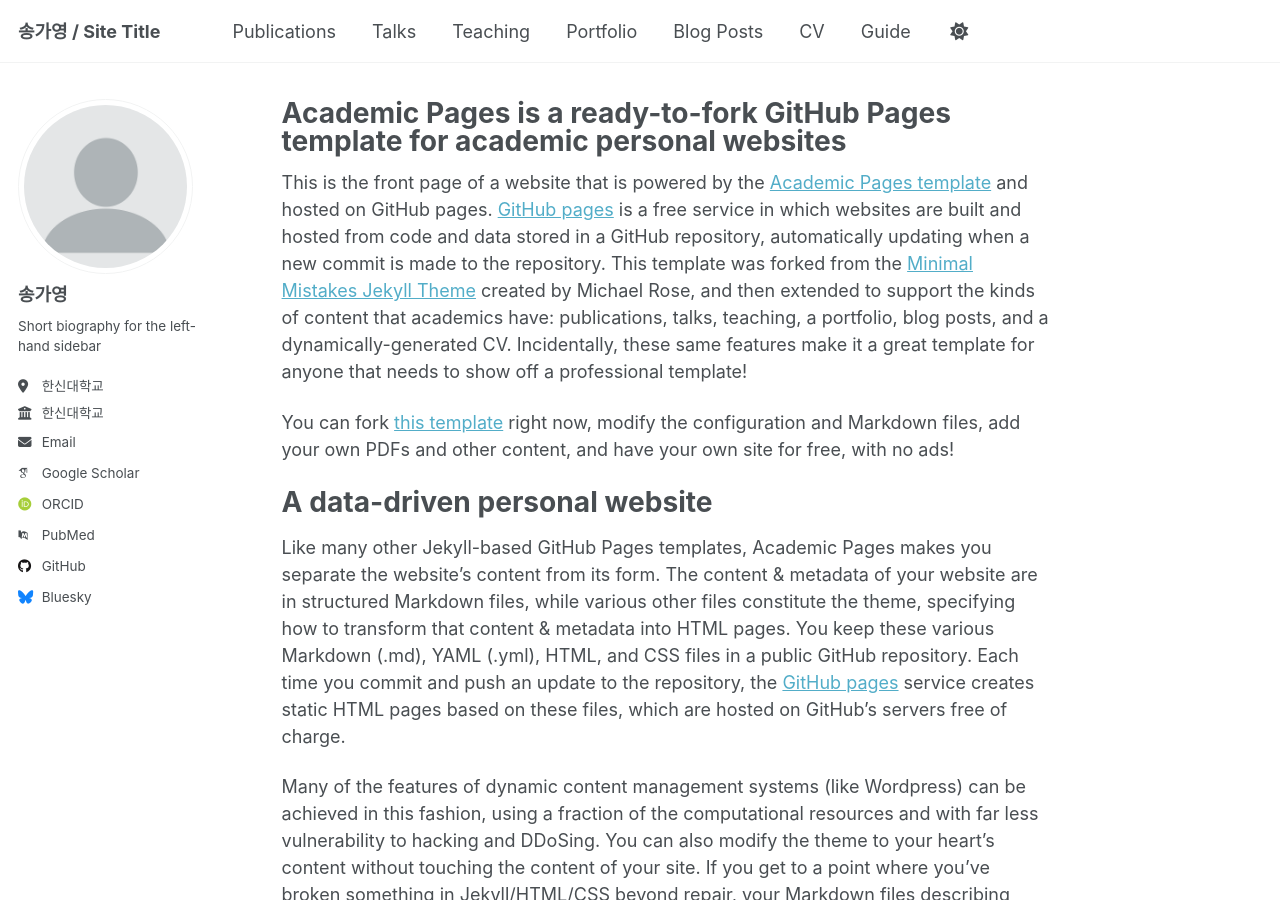
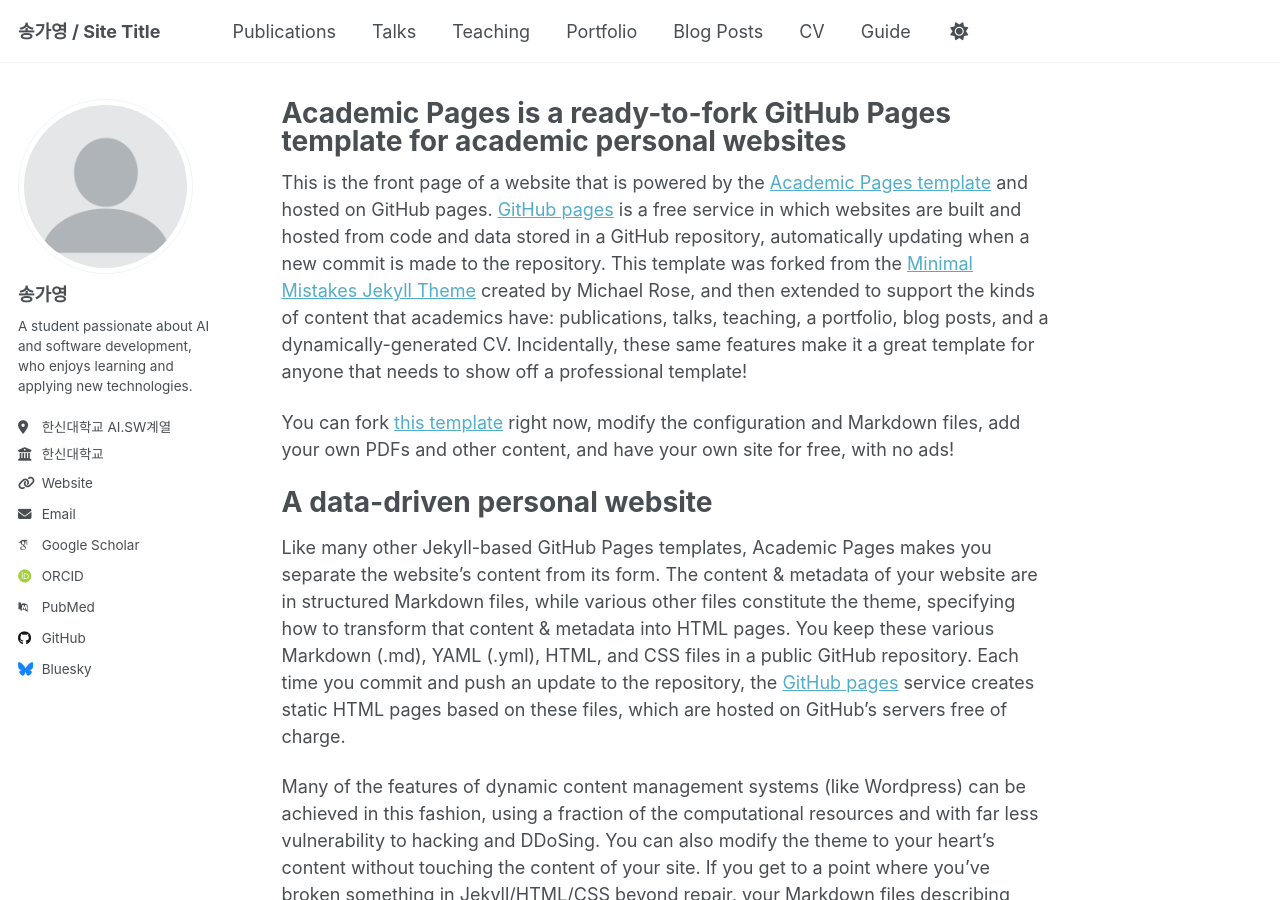
Before and after one commit to sgayoung129/sgayoung129.github.io, a Jekyll site: the page built from _pages/about.md, in a window 1280 px wide and 900 px high. Built offline with Jekyll 4.4.1, drawn with Linux system fonts in a browser that asks for light colours; some web fonts are replaced; a script that is not in the unit is left out.

Commit message:
업로드

```diff
--- a/_config.yml
+++ b/_config.yml
@@ -12,7 +12,7 @@ site_theme               : "default" # Currently available options are "default"
 title                    : "송가영 / Site Title"
 title_separator          : "-"
 name                     : &name "송가영"
-description              : &description "송가영's academic portfolio"   # Update this with a general description of your site, this is the default if not overridden by a page
+description              : &description "A student passionate about AI and software development, who enjoys learning and applying new technologies."   # Update this with a general description of your site, this is the default if not overridden by a page
 url                      : https://academicpages.github.io # The base hostname & protocol for your site e.g. "https://[your GitHub username].github.io",
                                                            # or if you already have some other page hosted on Github then use "https://[your GitHub username].github.io/[Your Repo Name]"
 baseurl                  : "" # the subpath of your site, e.g. "/blog"
@@ -26,11 +26,11 @@ author:
   avatar           : "profile.png"
   name             : "송가영"
   pronouns         : # example: "she/her"
-  bio              : "Short biography for the left-hand sidebar"
-  location         : "한신대학교"
+  bio              : "A student passionate about AI and software development, who enjoys learning and applying new technologies."
+  location         : "한신대학교 AI.SW계열"
   employer         : "한신대학교"
-  uri              : # URL
-  email            : "none@example.org"
+  uri              : "https://github.com/sgayoung129"
+  email            : "sgayoung129@gmail.com"
 
   # Academic websites
   academia         : # URL
@@ -48,7 +48,7 @@ author:
   bitbucket        : # Username - Update with your username on the site
   codepen          : # Username
   dribbble         : # Username
-  github           : "academicpages"
+  github           : "sgayoung129"
   kaggle           : # Username
   stackoverflow    : # User number or user number and name (i.e., use "1" or "1/jeff-atwood")
 
```
Also changed, not shown: _data/authors.yml (+3 -11 lines).
